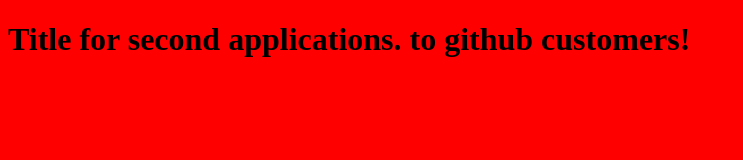
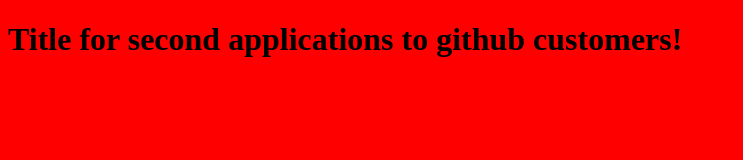
Before and after one commit to VladimirSolovyov/JavaPracticaly, a plain HTML site: page index.html in a window 1280 px wide. Shown: the whole page, without its empty margins (0-743 px from the left). Drawn offline with Linux system fonts and the light colour scheme.

Commit message:
Update index.html
Delete pointer

```diff
--- a/index.html
+++ b/index.html
@@ -7,6 +7,6 @@
     <title>Document</title>
 </head>
 <body bgcolor="red">
-    <h1>Title for second applications. to github customers!</h1>
+    <h1>Title for second applications to github customers!</h1>
 </body>
 </html>
```
